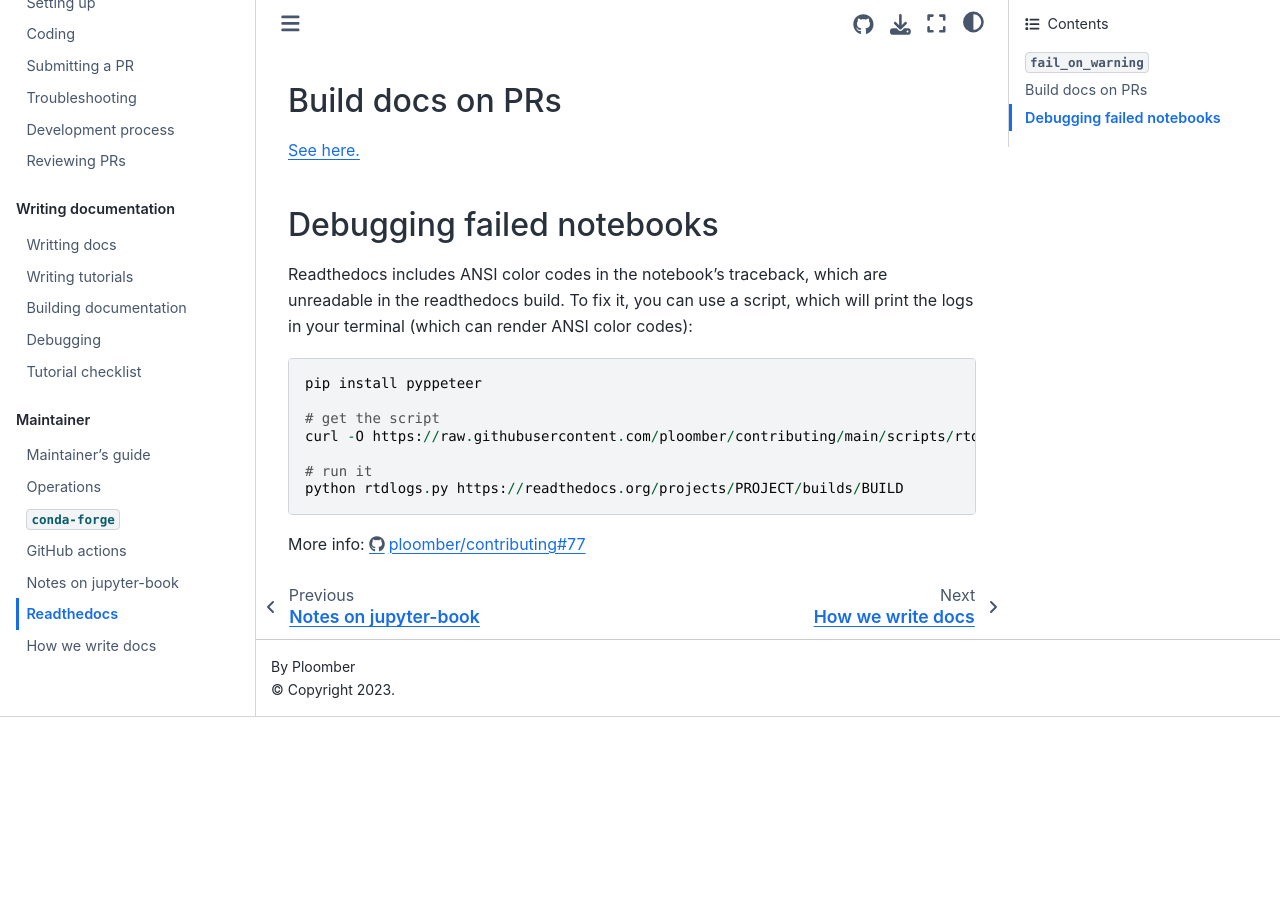
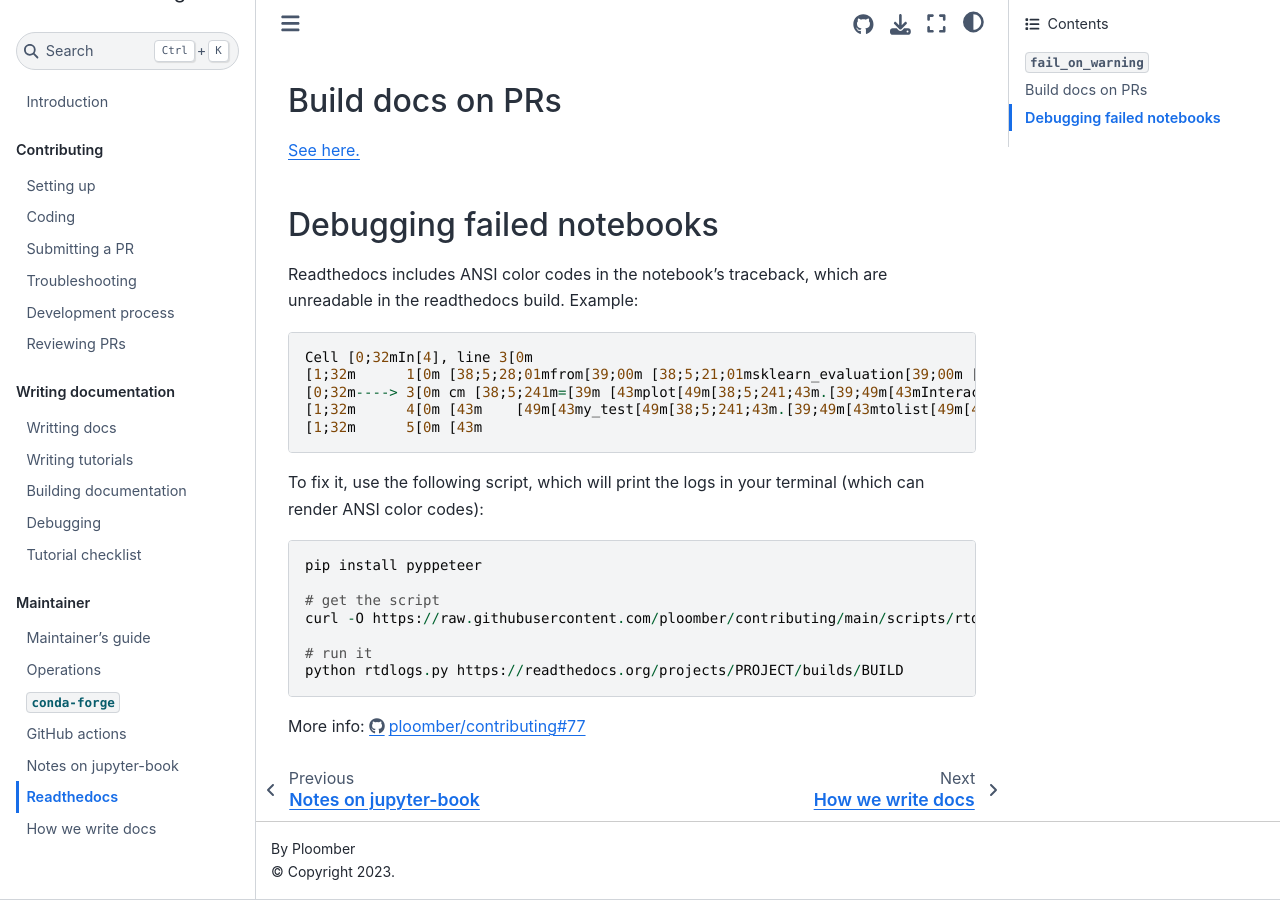
Before and after one commit to ploomber/contributing, a Jupyter Book: the page built from maintainer/readthedocs.md, in a window 1280 px wide and 900 px high, scrolled down 974 px. Built offline with Jupyter Book 1.0.4 settings and Sphinx 7.4.7 and the Sphinx Book theme 1.1.4, drawn with Linux system fonts in a browser that asks for light colours; before the commit the page ends 1691 px from its top, so only the background shows below that.

Commit message:
updates rtd logs section

````diff
--- a/maintainer/readthedocs.md
+++ b/maintainer/readthedocs.md
@@ -51,7 +51,18 @@
 
 ## Debugging failed notebooks
 
-Readthedocs includes ANSI color codes in the notebook's traceback, which are unreadable in the readthedocs build. To fix it, you can use a script, which will print the logs in your terminal (which can render ANSI color codes):
+Readthedocs includes ANSI color codes in the notebook's traceback, which are unreadable in the readthedocs build. Example:
+
+```
+Cell [0;32mIn[4], line 3[0m
+[1;32m      1[0m [38;5;28;01mfrom[39;00m [38;5;21;01msklearn_evaluation[39;00m [38;5;28;01mimport[39;00m plot
+[0;32m----> 3[0m cm [38;5;241m=[39m [43mplot[49m[38;5;241;43m.[39;49m[43mInteractiveConfusionMatrix[49m[38;5;241;43m.[39;49m[43mfrom_raw_data[49m[43m([49m
+[1;32m      4[0m [43m    [49m[43my_test[49m[38;5;241;43m.[39;49m[43mtolist[49m[43m([49m[43m)[49m[43m,[49m
+[1;32m      5[0m [43m
+```
+
+
+To fix it, use the following script, which will print the logs in your terminal (which can render ANSI color codes):
 
 ```python
 pip install pyppeteer
````
